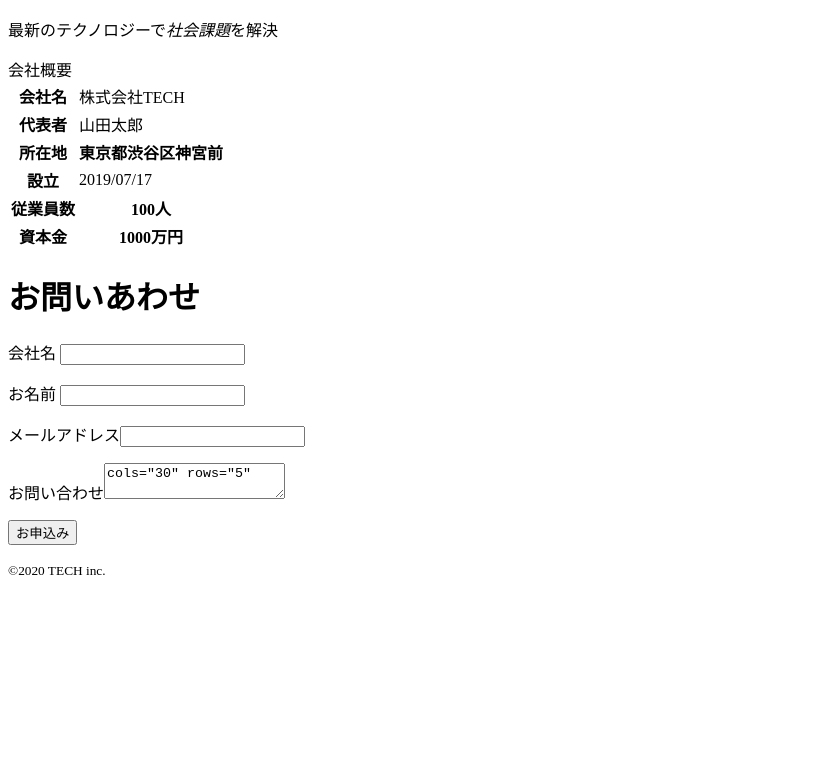
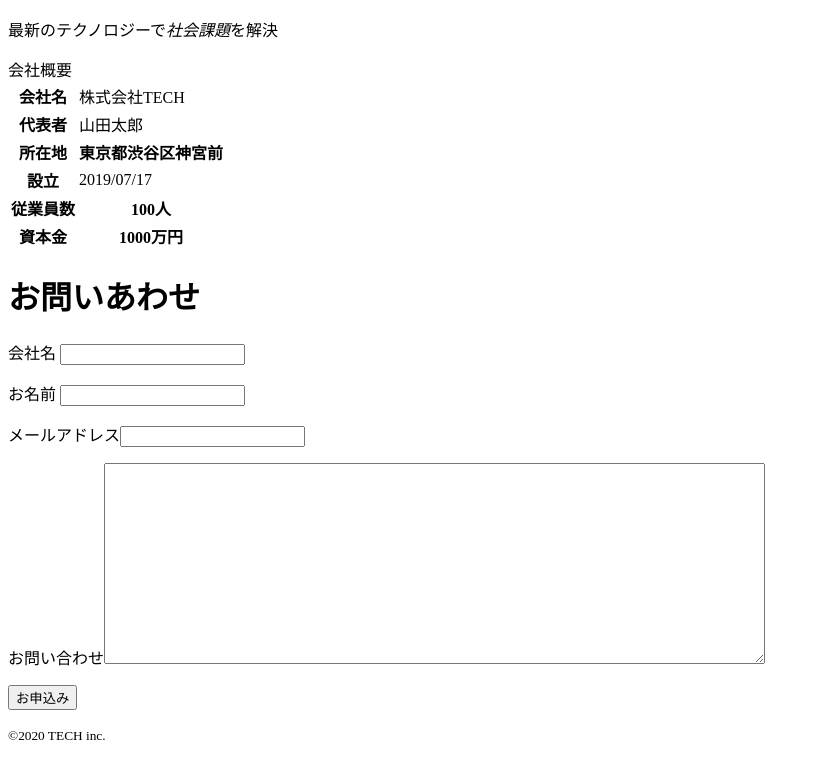
Before and after one commit to murayamaryo9025/20231213_murayama_html, a plain HTML site: page index.html in a window 1280 px wide. Shown: the part 528-1288 px from the top of the page, without its empty margins (0-820 px from the left). Before the commit the page ends 1123 px from the top, so only its background shows below. Drawn offline with Linux system fonts and the light colour scheme.

Commit message:
任意のメッセージ

```diff
--- a/index.html
+++ b/index.html
@@ -69,7 +69,7 @@
 
     <p>
         <form action="" method="post"></form>
-        <label>お問い合わせ<textarea>cols="30" rows="5"</textarea></label>
+        <label>お問い合わせ<textarea cols="80" rows="13"></textarea> </textarea></label>
     </p>
 
     <p><button>お申込み</button></p>
```
